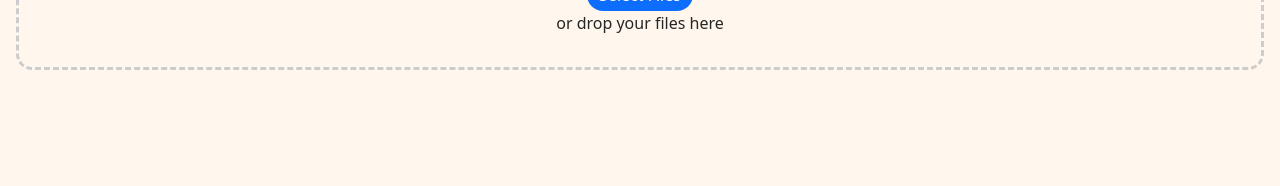
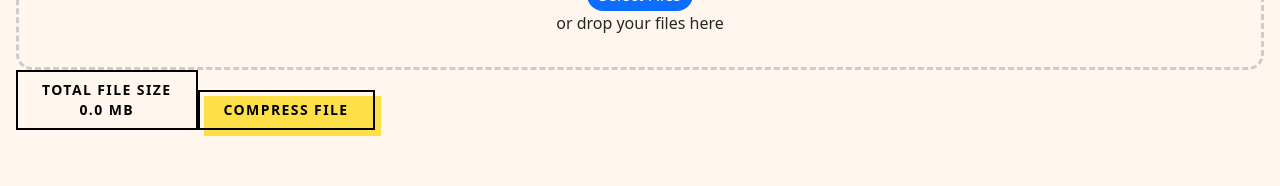
Before and after one commit to gangfunction/catchvfrontnext, a Next.js app: page /service in a window 1280 px wide. Shown: the part 336-522 px from the top of the page. Built offline with nearby package versions, Linux system fonts and the light colour scheme; a web font is replaced by a local one.

Commit message:
DB IMAGE UPLOAD

```diff
--- a/components/login/LoginForm.tsx
+++ b/components/login/LoginForm.tsx
@@ -28,7 +28,7 @@ const LoginForm = (props: any) => {
       const enteredPassword = passwordInputRef.current.value;
       localStorage.setItem('userEmail', enteredEmail);
       // api 서버 주소
-      fetch('http://localhost:8080/user/api/login', {
+      fetch('http://localhost:8080/user/api', {
         method: "POST",
         body: JSON.stringify({
           userEmail: enteredEmail,
--- a/components/member/PasswordChangeForm.tsx
+++ b/components/member/PasswordChangeForm.tsx
@@ -11,12 +11,12 @@ const PasswordChangeForm = () => {
     const enteredNewPassword = newPasswordInputRef.current.value;
     // add validation
     fetch(
-      `https://identitytoolkit.googleapis.com/vi/accounts:update?key=${process.env.NEXT_API_KEY}`,
+      `http://localhost:8080/user/api`,
       {
-        method: "POST",
+        method: "PATCH",
         body: JSON.stringify({
-          idToken: authCtx.token,
-          password: enteredNewPassword,
+          userEmail: localStorage.getItem('userEmail'),
+          userPassword: enteredNewPassword,
           returnSecureToken: false,
         }),
         headers: {
--- a/components/register/RegisterForm.tsx
+++ b/components/register/RegisterForm.tsx
@@ -26,8 +26,8 @@ const RegisterForm = () => {
     const enteredEmail = emailInputRef.current.value;
     const enteredPassword = passwordInputRef.current.value;
     setIsLoading(true);
-    fetch('http://localhost:8080/user/api/register', {
-      method: "POST",
+    fetch('http://localhost:8080/user/api', {
+      method: "PUT",
       body: JSON.stringify({
         userEmail: enteredEmail,
         userPassword: enteredPassword,
--- a/components/storage/DropZone/DropZone.tsx
+++ b/components/storage/DropZone/DropZone.tsx
@@ -1,7 +1,7 @@
-import React, {useCallback, useState} from "react";
+import React, {useCallback} from "react";
 import styles from "./DropZone.module.css";
 import UploadForm from "../UploadForm/UploadForm";
-import {router} from "next/client";
+import {useRouter} from "next/router";
 import imageCompression from "browser-image-compression";
 
 function noMoving(e: Event) {
@@ -12,6 +12,7 @@ function noMoving(e: Event) {
 }
 
 const DropZone = ({ data, dispatch }: any) => {
+  const router= useRouter();
   const handleDragEnter = (e: Event) => {
     noMoving(e);
     dispatch({ type: "SET_IN_DROP_ZONE", inDropZone: true });
@@ -57,52 +58,67 @@ const DropZone = ({ data, dispatch }: any) => {
     }
   };
   const uploadFiles = async () => {
-    const files = data.fileList;
+    // const byteString = window.atob(data.fileList.split(",")[1]);
+    // console.log(byteString);
+
+    let files = data.fileList;
     const formData = new FormData();
     files.forEach((file: any) => formData.append("files", file));
-    const options={
-      maxSizeMB:0.6,
-      maxWidthOrHeight:1920
-    }
-    for(let i=0; i<files.length; i++) {
-      try{
-        files[i]= await imageCompression(files[i],options);
-      }catch(e){
-        console.log(e);
-      }
-    }
-    const convertFormData = new FormData();
-    files.forEach((file: any) => convertFormData.append("file", file));
-    console.log(formData);
-    console.log(files.length);
-    console.log(files)
+    console.log(files);
 
-
-
-
-
-    const response = (await fetch("image/api/upload", {
-      method: "POST",
+    const response = (await fetch("http://localhost:8080/image/api", {
+      method: "PUT",
       headers: {
-        "Content-Type": "multipart/form-data",
       },
-      body: convertFormData,
-    })
-      .then(function (response: any) {
-        return response.json();
-      })
-      .then(function () {
+      body: formData,
+    }).then( () =>{
         router.push('/');
       })) as any;
-    if (response.ok) {
-      alert("Files uploaded successfully");
-    } else {
-      alert("Error uploading files");
+    if (response) {
+      if(response.status === 200) {
+        alert("Files uploaded successfully");
+      }else {
+        alert(response.status);
+      }
     }
   };
   useCallback((id: number): void => {
     data.fileList.filter((data: any) => data.id !== id);
   }, []);
+  const fileSizeCalculator = ()=>{
+    let result =0;
+    for (let i=0; i<data.fileList.length; i++){
+      result +=data.fileList[i].size
+    }
+    return (result/1000000).toPrecision(2);
+  }
+  const compressHandler = async () => {
+    if (data.fileList.length > 0) {
+      const options = {
+        maxSizeMB: 0.6,
+        maxWidthOrHeight: 1920
+      }
+      for (let i = 0; i < data.fileList.length; i++) {
+        try {
+          // data.fileList[i] = await imageCompression(data.fileList[i], options);
+          // const compressed= await imageCompression(data.fileList[i], options);
+          // const reader = new FileReader();
+          // reader.readAsDataURL(compressed);
+          // reader.onloadend = () => {
+          //   data.fileList[i] = reader.result;
+          // }
+        } catch (e) {
+          console.log(e);
+        }
+      }
+
+    }
+    alert("File Compression Completed!")
+    await router.push('/service')
+  }
+
+
+
   return (
     <>
       <div
@@ -138,6 +154,23 @@ const DropZone = ({ data, dispatch }: any) => {
         <h3 className={styles.uploadMessage}>or drop your files here</h3>
       </div>
       <UploadForm fileData={data} onRemoveList={handleFileDelete} />
+      <button onChange={(e:any)=>fileSizeCalculator}
+        className="relative inline-block px-6 py-2 text-sm font-bold tracking-widest text-black uppercase border-2 border-current group-active:text-opacity-0">
+        Total File Size
+      <p>
+        {fileSizeCalculator()} MB
+      </p>
+      </button>
+      <button
+        onClick={compressHandler}
+        onChange={fileSizeCalculator}
+        className="relative inline-block group focus:outline-none focus:ring"
+      >
+        <span className="absolute inset-0 transition-transform translate-x-1.5 translate-y-1.5 bg-yellow-300 group-hover:translate-y-0 group-hover:translate-x-0"></span>
+        <span className="relative inline-block px-6 py-2 text-sm font-bold tracking-widest text-black uppercase border-2 border-current group-active:text-opacity-0">
+            Compress File
+          </span>
+      </button>
 
       {data.fileList.length > 0 && (
         <button
@@ -162,6 +195,7 @@ const DropZone = ({ data, dispatch }: any) => {
             DeleteFileList
           </span>
         </button>
+
       )}
     </>
   );
```
